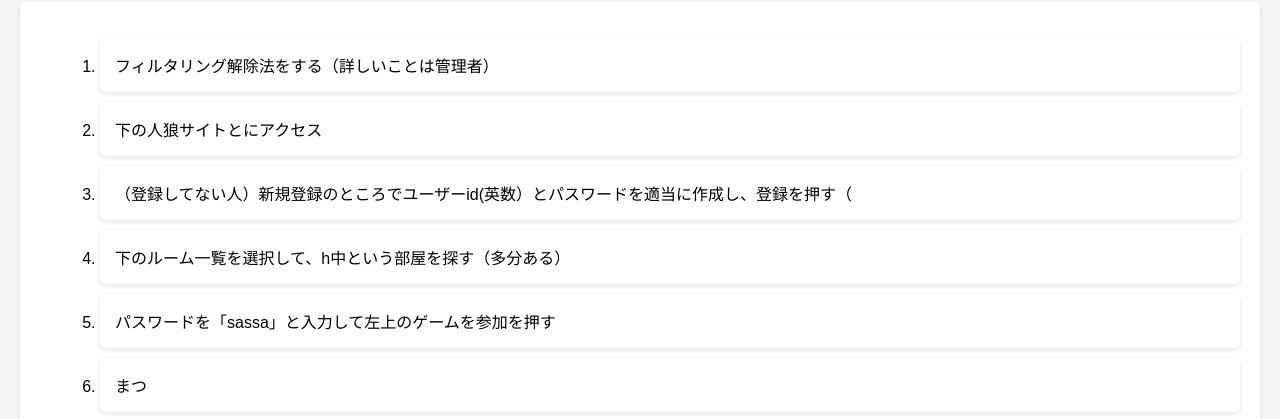
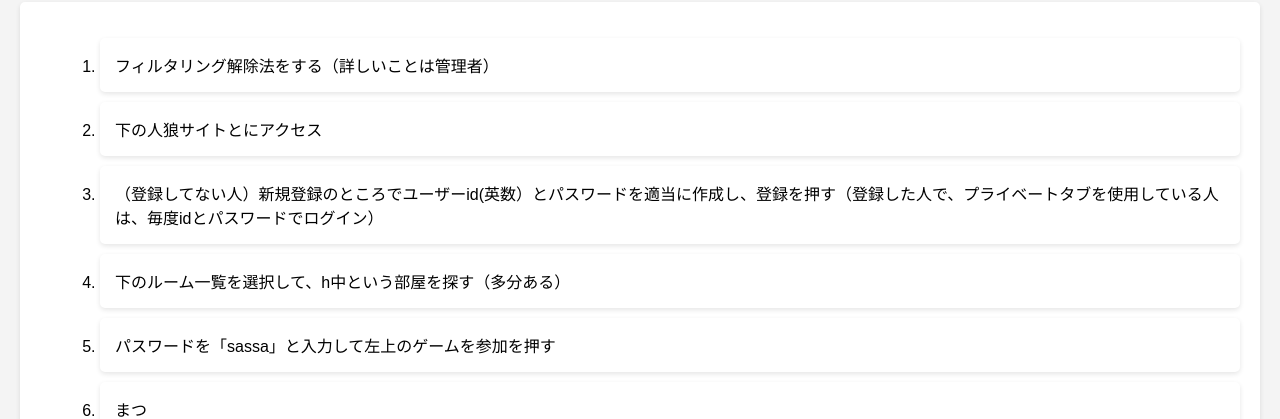
Before and after one commit to sassa12345/sassa1, a plain HTML site: page index.html in a window 1280 px wide. Shown: the part 107-526 px from the top of the page. Drawn offline with Linux system fonts and the light colour scheme.

Commit message:
Update index.html

```diff
--- a/index.html
+++ b/index.html
@@ -57,7 +57,7 @@
 
 <li>下の人狼サイトとにアクセス</li>
 
-<li>（登録してない人）新規登録のところでユーザーid(英数）とパスワードを適当に作成し、登録を押す（</li>
+<li>（登録してない人）新規登録のところでユーザーid(英数）とパスワードを適当に作成し、登録を押す（登録した人で、プライベートタブを使用している人は、毎度idとパスワードでログイン）</li>
             <li>下のルーム一覧を選択して、h中という部屋を探す（多分ある）</li>
                         <li>パスワードを「sassa」と入力して左上のゲームを参加を押す</li>
                                     <li>まつ</li>
```
